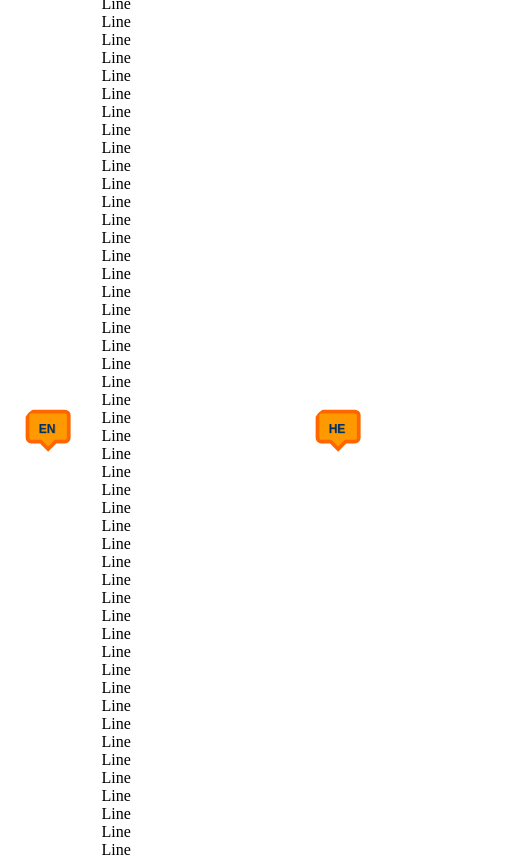
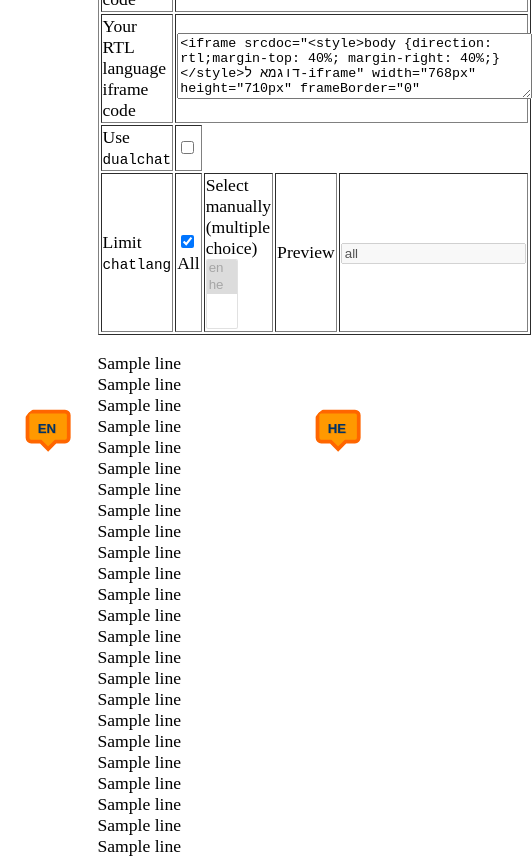
Before and after one commit to lwcorp/iframe-bubble, a plain HTML site: page index.html in a window 390 px wide. Shown: the part 360-1218 px from the top of the page, 532 px wide, since content can reach past the window. Drawn offline with Linux system fonts and the light colour scheme.

Commit message:
Added live preview

```diff
--- a/index.html
+++ b/index.html
@@ -95,13 +95,20 @@
         color: #fff;
       }
     }
+    </style>
 
-    p {
+	<style>
+	/* Just for the demo - Start */
+    body {
       margin-top: 3%;
       margin-left: 10%;
+	  font-size: 1.1em;
     }
+	textarea {width: 100%; height:60px;}
+	select {width: 50%;}
+	.bold {font-weight: bold;}
     @media (max-width: 768px) {
-      p {
+      body {
         padding-top: 10%;
         padding-left: 15%;
       }
@@ -111,84 +118,114 @@
         background: black;
         color: white;
       }
+	  a:link {color: lightblue;}
     }
   </style>
 </head>
 <body>
   <!-- Sample page content -->
+  <h1>Sample page</h1>
   <p>
-    Line<br>
-    Line<br>
-    Line<br>
-    Line<br>
-    Line<br>
-    Line<br>
-    Line<br>
-    Line<br>
-    Line<br>
-    Line<br>
-    Line<br>
-    Line<br>
-    Line<br>
-    Line<br>
-    Line<br>
-    Line<br>
-    Line<br>
-    Line<br>
-    Line<br>
-    Line<br>
-    Line<br>
-    Line<br>
-    Line<br>
-    Line<br>
-    Line<br>
-    Line<br>
-    Line<br>
-    Line<br>
-    Line<br>
-    Line<br>
-    Line<br>
-    Line<br>
-    Line<br>
-    Line<br>
-    Line<br>
-    Line<br>
-    Line<br>
-    Line<br>
-    Line<br>
-    Line<br>
-    Line<br>
-    Line<br>
-    Line<br>
-    Line<br>
-    Line<br>
-    Line<br>
-    Line<br>
-    Line<br>
-    Line<br>
-    Line<br>
-    Line<br>
-    Line<br>
-    Line<br>
-    Line<br>
-    Line<br>
-    Line<br>
-    Line<br>
-    Line<br>
-    Line<br>
-    Line<br>
-    Line<br>
-    Line<br>
-    Line<br>
-    Line<br>
-    Line<br>
-    Line<br>
-    Line<br>
-    Line<br>
-    Line<br>
-    Line<br>
-    Line<br>
-    Line<br>
+    This is sample page with a sample iframe.<br>
+    You can either edit it or just test it live (per <a href="https://github.com/lwcorp/iframe-bubble#usage" target="_blank">usage</a>) by changing the following <span class="bold">live</span>:
+  </p>
+  <form oninput="this.requestSubmit()" onchange="this.requestSubmit()" onclick="this.requestSubmit()" onsubmit="genChatballon(); return false;">
+    <table border=1>
+	<tr>
+	<td>Your LTR language iframe code</td>
+	<td colspan="4"><textarea name="iframe_ltr"><iframe srcdoc="<style>body {margin-top: 40%; margin-left: 40%;}</style>This is a sample iframe" width="768px" height="710px" frameBorder="0" allowFullScreen></iframe></textarea></td>
+	</tr>
+	<tr>
+	<td>Your RTL language iframe code</td>
+	<td colspan="4"><textarea name="iframe_rtl"><iframe srcdoc="<style>body {direction: rtl;margin-top: 40%; margin-right: 40%;}</style>דוגמא ל-iframe" width="768px" height="710px" frameBorder="0" allowFullScreen></iframe></textarea></td>
+	</tr>
+	<tr>
+	<td>Use <code>dualchat</code></td>
+	<td><input name="dualchat" type="checkbox"></td>
+	</tr>
+	<tr>
+	<td>Limit <code>chatlang</code></td>
+	<td><input name="chatlang_all" type="checkbox" value="all" checked onclick="form.chatlang_template.disabled = this.checked; form.chatlang.value = this.checked ? this.value : Array.from(form.chatlang_template.selectedOptions).map(option => option.value).join(',');">All</td>
+	<td>Select manually (multiple choice)
+	<br /><select name="chatlang_template" multiple disabled onchange="form.chatlang.value = this.readOnly ? form.chantlang_all.value : Array.from(this.selectedOptions).map(option => option.value).join(',')">
+			<option value="en" selected>en</option>
+			<option value="he" selected>he</option>
+		</select>
+	<td>Preview</td>
+	<td><input name="chatlang" type="text" disabled value="all"></td>
+	</tr>
+	</table>
+  </form>
+  <p>
+    Sample line<br>
+    Sample line<br>
+    Sample line<br>
+    Sample line<br>
+    Sample line<br>
+    Sample line<br>
+    Sample line<br>
+    Sample line<br>
+    Sample line<br>
+    Sample line<br>
+    Sample line<br>
+    Sample line<br>
+    Sample line<br>
+    Sample line<br>
+    Sample line<br>
+    Sample line<br>
+    Sample line<br>
+    Sample line<br>
+    Sample line<br>
+    Sample line<br>
+    Sample line<br>
+    Sample line<br>
+    Sample line<br>
+    Sample line<br>
+    Sample line<br>
+    Sample line<br>
+    Sample line<br>
+    Sample line<br>
+    Sample line<br>
+    Sample line<br>
+    Sample line<br>
+    Sample line<br>
+    Sample line<br>
+    Sample line<br>
+    Sample line<br>
+    Sample line<br>
+    Sample line<br>
+    Sample line<br>
+    Sample line<br>
+    Sample line<br>
+    Sample line<br>
+    Sample line<br>
+    Sample line<br>
+    Sample line<br>
+    Sample line<br>
+    Sample line<br>
+    Sample line<br>
+    Sample line<br>
+    Sample line<br>
+    Sample line<br>
+    Sample line<br>
+    Sample line<br>
+    Sample line<br>
+    Sample line<br>
+    Sample line<br>
+    Sample line<br>
+    Sample line<br>
+    Sample line<br>
+    Sample line<br>
+    Sample line<br>
+    Sample line<br>
+    Sample line<br>
+    Sample line<br>
+    Sample line<br>
+    Sample line<br>
+    Sample line<br>
+    Sample line<br>
+    Sample line<br>
+    Sample line<br>
   </p>
 
   <!-- Floating Chat Balloon for Hebrew Chat -->
@@ -225,7 +262,7 @@
       <!-- The iframe will be injected here on click -->
       <div id="iframe-container"></div>
       <textarea id="iframe-markup" style="display:none;">
-        <iframe srcdoc="<style>body {direction: rtl;margin-top: 40%; margin-right: 40%;}</style>דוגמא ל-iframe" width="768px" height="710px" frameBorder="0" allowFullScreen></iframe>
+        <!-- You can write here directly your RTL language <iframe code -->
       </textarea>
     </div>
   </div>
@@ -264,31 +301,38 @@
       <!-- The iframe will be injected here on click -->
       <div id="iframe-container-en"></div>
       <textarea id="iframe-markup-en" style="display:none;">
-        <iframe srcdoc="<style>body {margin-top: 40%; margin-left: 40%;}</style>This is a sample iframe" width="768px" height="710px" frameBorder="0" allowFullScreen></iframe>
+        <!-- You can write here directly your LTR language <iframe code -->
       </textarea>
     </div>
   </div>
 
   <script>
-    document.addEventListener("DOMContentLoaded", function() {
+    document.addEventListener("DOMContentLoaded", genChatballon());
+	function genChatballon() {
+	  // You can change the following - Start
       // Allow opening multiple bubbles simultaneously
-      var dualchat = false;
+      var dualchat_default = false;
       // Added chatlang parameter to control which chat bubbles appear
-      var chatlang = 'en,he'; // Can be empty string, all, or comma-separated languages like en,he
+      var chatlang_default = 'en,he'; // Can be empty string, all, or comma-separated languages like en,he
+	  // You can change the following - End
+
+	  // Determine settings
+	  const dualchat = document.forms[0]?.dualchat?.checked || dualchat_default;
+	  const chatlang = document.forms[0]?.chatlang?.value || chatlang_default;
 
       // Hebrew Chat listeners
       var chatBalloon = document.querySelector(".chat-balloon.he");
       var chatModal = document.querySelector(".chat-modal.he");
       var chatModalClose = document.querySelector(".chat-modal.he .chat-modal-close");
       var iframeContainer = document.getElementById("iframe-container");
-      var iframeMarkup = document.getElementById("iframe-markup").value.trim();
+	  const iframeMarkup = document.forms[0]?.iframe_rtl?.value || document.getElementById("iframe-markup").value.trim();
 
       // English Chat listeners
       var chatBalloonEn = document.querySelector(".chat-balloon.en");
       var chatModalEn = document.querySelector(".chat-modal.en");
       var chatModalCloseEn = document.querySelector(".chat-modal.en .chat-modal-close");
       var iframeContainerEn = document.getElementById("iframe-container-en");
-      var iframeMarkupEn = document.getElementById("iframe-markup-en").value.trim();
+	  const iframeMarkupEn = document.forms[0]?.iframe_ltr?.value || document.getElementById("iframe-markup-en").value.trim();
 
       // Function to control chat bubble visibility based on chatlang
       function updateChatBubbleVisibility() {
@@ -322,38 +366,43 @@
       // Initialize chat bubble visibility
       updateChatBubbleVisibility();
 
-      chatBalloon.addEventListener("click", function() {
-        if (!iframeContainer.innerHTML.trim()) {
-          iframeContainer.innerHTML = iframeMarkup;
+ 	  chatBalloon.removeEventListener("click", parent.iframeOpenWrapper);
+	  chatBalloonEn.removeEventListener("click", parent.iframeOpenWrapperEn);
+	  chatModalClose.removeEventListener("click", parent.iframeCloseWrapper);
+	  chatModalCloseEn.removeEventListener("click", parent.iframeCloseWrapperEn);
+
+      parent.iframeOpenWrapper = function(e) {
+	    iframeOpen(iframeContainer, iframeMarkup, chatModal, dualchat, '.chat-modal.en');
+	  }
+      parent.iframeOpenWrapperEn = function(e) {
+  		iframeOpen(iframeContainerEn, iframeMarkupEn, chatModalEn, dualchat, '.chat-modal.he');
+	  }
+      parent.iframeCloseWrapper = function(e) {
+		iframeClose(e, chatModal);
+	  }
+      parent.iframeCloseWrapperEn = function(e) {
+	    iframeClose(e, chatModalEn);
+	  }
+
+	  chatBalloon.addEventListener("click", parent.iframeOpenWrapper);
+	  chatBalloonEn.addEventListener("click", parent.iframeOpenWrapperEn);
+	  chatModalClose.addEventListener("click", parent.iframeCloseWrapper);
+	  chatModalCloseEn.addEventListener("click", parent.iframeCloseWrapperEn);
+
+	  function iframeOpen(container, markup, modal, dualchat, elm) {
+        container.innerHTML = markup;
+        // If dualchat is false, close the previous chat modal before opening another chat one
+        if (!dualchat) {
+          document.querySelector(elm).classList.remove("active");
         }
-        // If dualchat is false, close the English chat modal before opening Hebrew chat
-        if (!dualchat) {
-          document.querySelector(".chat-modal.en").classList.remove("active");
-        }
-        chatModal.classList.add("active");
-      });
+        modal.classList.add("active");
+      }
 
-      chatModalClose.addEventListener("click", function(e) {
-        e.preventDefault();
-        chatModal.classList.remove("active");
-      });
-
-      chatBalloonEn.addEventListener("click", function() {
-        if (!iframeContainerEn.innerHTML.trim()) {
-          iframeContainerEn.innerHTML = iframeMarkupEn;
-        }
-        // If dualchat is false, close the Hebrew chat modal before opening English chat
-        if (!dualchat) {
-          document.querySelector(".chat-modal.he").classList.remove("active");
-        }
-        chatModalEn.classList.add("active");
-      });
-
-      chatModalCloseEn.addEventListener("click", function(e) {
-        e.preventDefault();
-        chatModalEn.classList.remove("active");
-      });
-    });
+	  function iframeClose(evt, elm) {
+        evt.preventDefault();
+        elm.classList.remove("active");
+      }
+    }
   </script>
 </body>
 </html>
```
